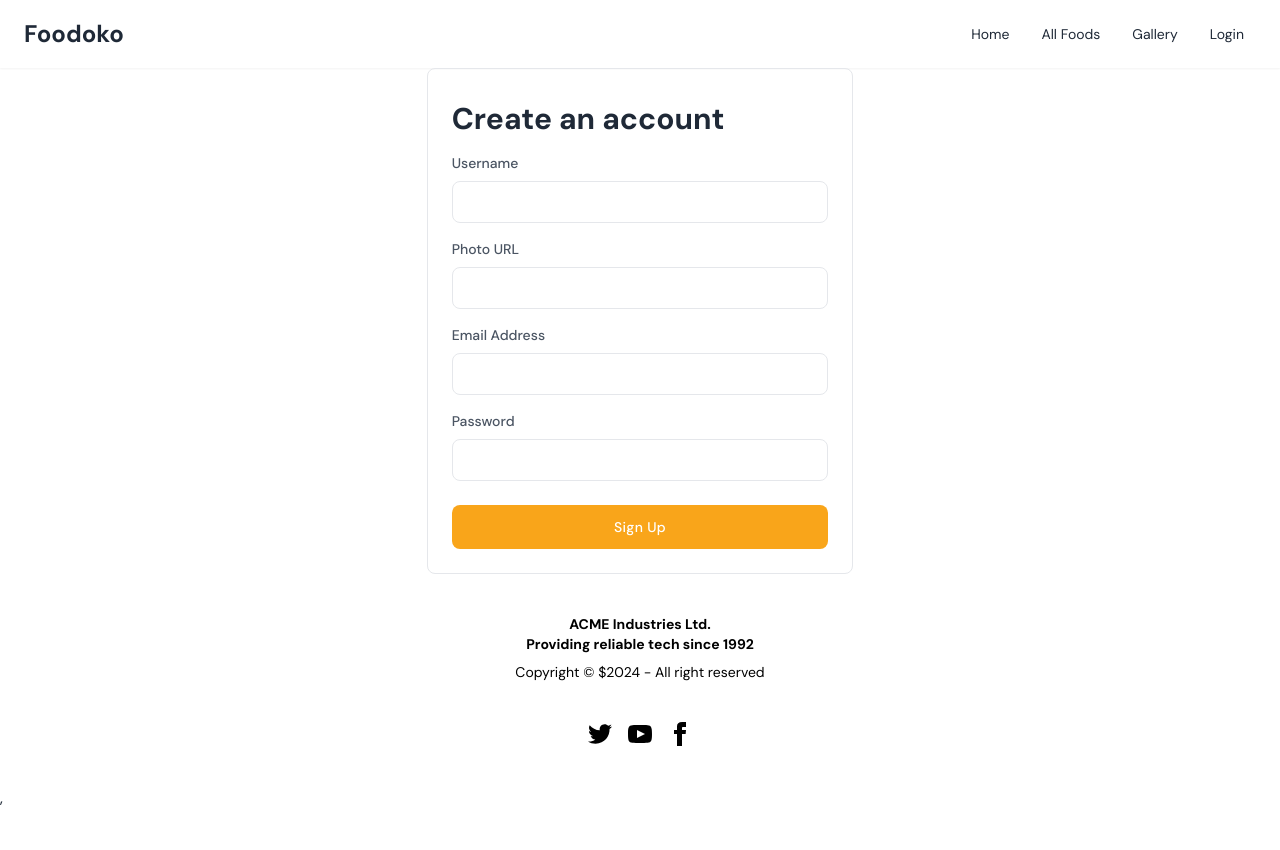
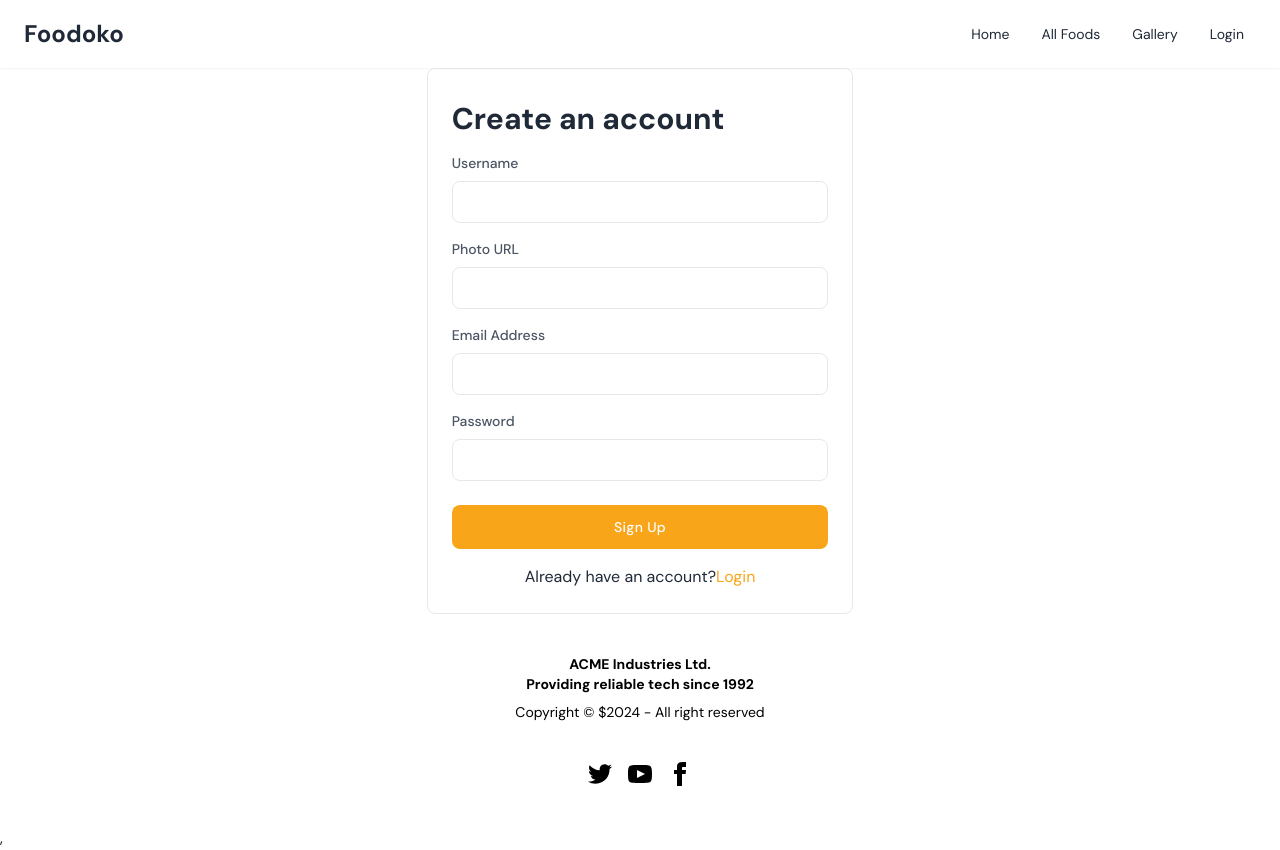
Before and after one commit to mdyeasinhn/Foodoko-client, a React (Vite) app: page /signup in a window 1280 px wide. Before the commit the page ends 810 px from the top, so only its background shows below. Built offline with nearby package versions, Linux system fonts and the light colour scheme; no server answers.

Commit message:
sign up page updated

```diff
--- a/src/Pages/SignUp/SignUp.jsx
+++ b/src/Pages/SignUp/SignUp.jsx
@@ -113,7 +113,7 @@ const from = location.state  || '/'
                     >
                         Sign Up
                     </button>
-                    {/* <p className="text-center mt-4">Already have an account?<Link className="text-[#F9A51A]" to='/login'>Login</Link> </p> */}
+                    <p className="text-center mt-4">Already have an account?<Link className="text-[#F9A51A]" to='/login'>Login</Link> </p>
                 </div>
             </form>
         </div>
```
